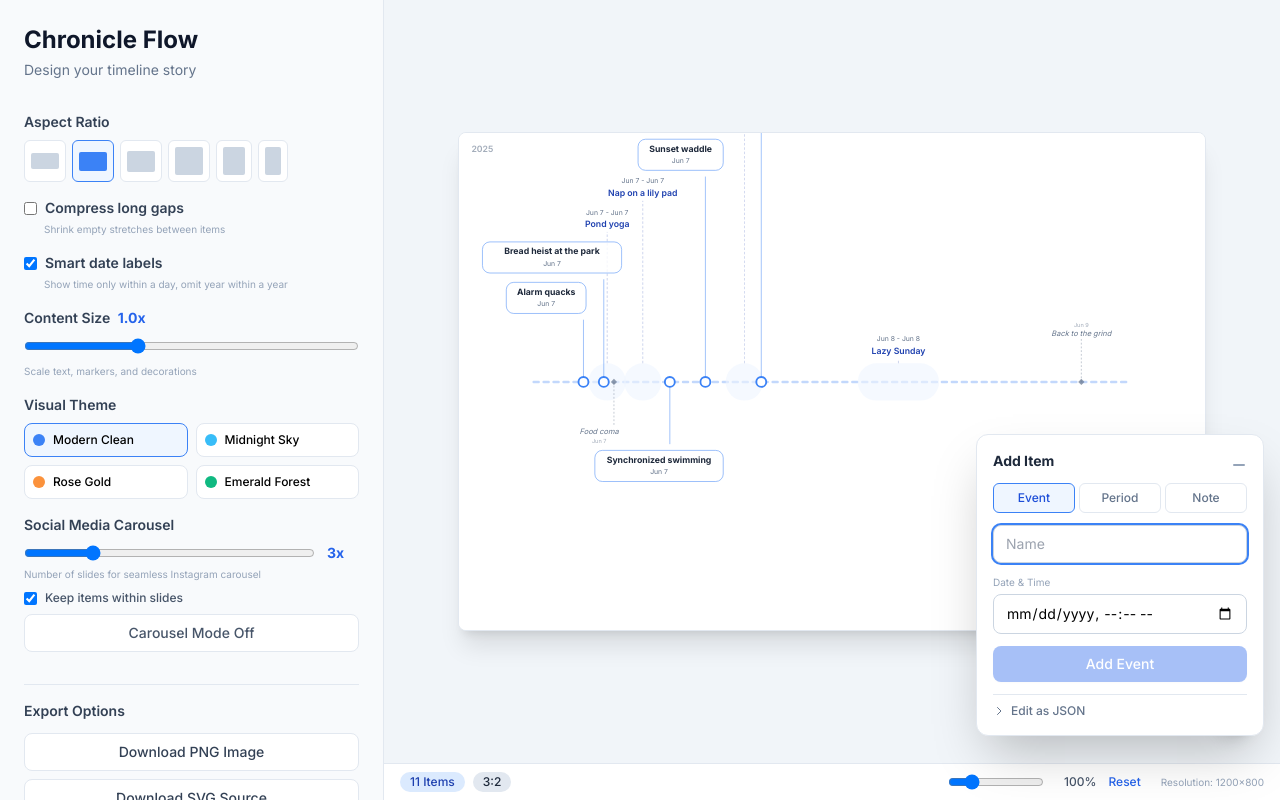
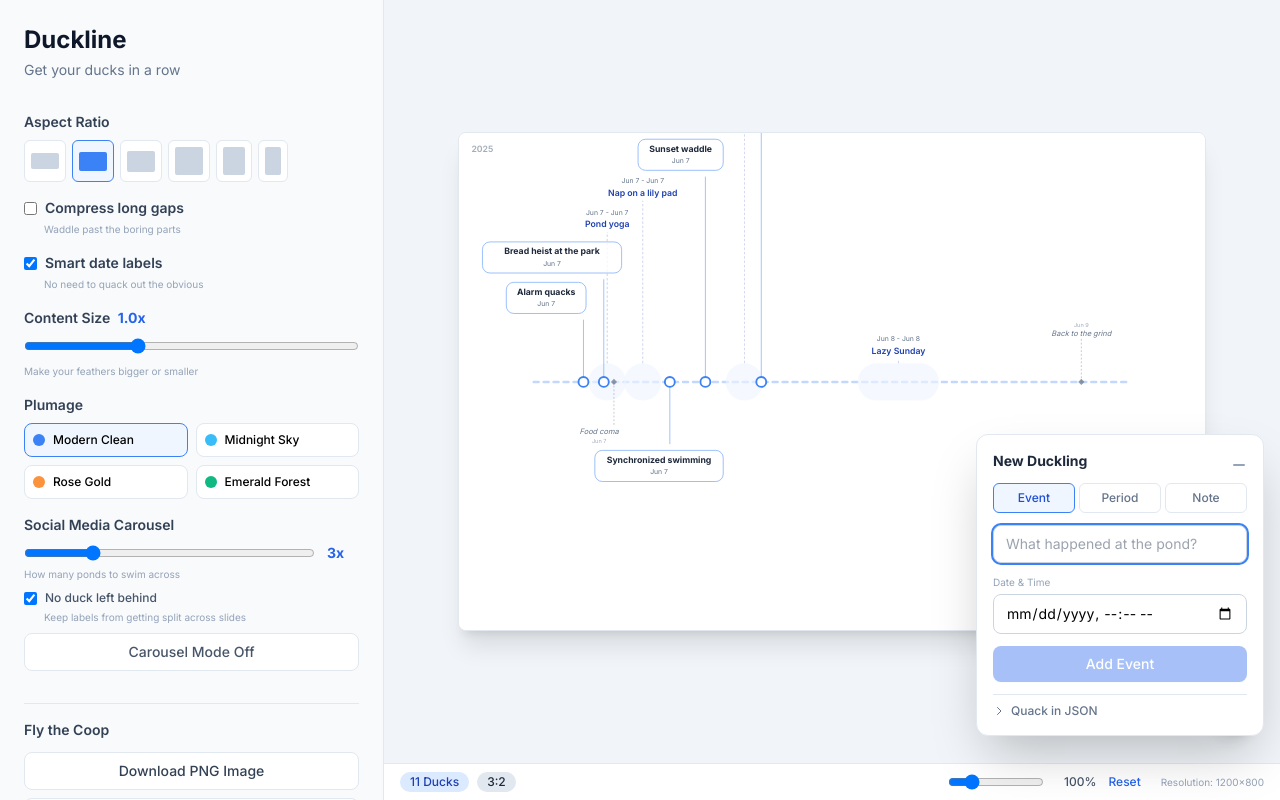
Before and after one commit to Yifeng-Sun/timelineGen, a React (Vite) app: page / in a window 1280 px wide. Built offline with nearby package versions, Linux system fonts and the light colour scheme.

Commit message:
add functions

```diff
--- a/App.tsx
+++ b/App.tsx
@@ -138,7 +138,7 @@ const App: React.FC = () => {
 
         // Update branding text position for this slice
         const textElements = clonedSvg.querySelectorAll('text');
-        const branding = Array.from(textElements).find(t => t.textContent?.includes('Chronicle Flow'));
+        const branding = Array.from(textElements).find(t => t.textContent?.includes('Duckline'));
         if (branding) {
           branding.setAttribute('x', String(i * baseWidth + baseWidth - 20));
         }
@@ -298,7 +298,7 @@ const App: React.FC = () => {
         <div className="flex justify-between items-center px-4 py-2 bg-white border-t border-slate-200">
           <div className="flex gap-2">
             <span className="inline-flex items-center px-2.5 py-0.5 rounded-full text-xs font-medium bg-blue-100 text-blue-800">
-              {items.length} Items
+              {items.length} Ducks
             </span>
             <span className="inline-flex items-center px-2.5 py-0.5 rounded-full text-xs font-medium bg-slate-200 text-slate-800">
               {aspectRatio.label}
@@ -333,8 +333,8 @@ const App: React.FC = () => {
         {isExporting && (
           <div className="absolute inset-0 bg-white/60 backdrop-blur-sm z-50 flex flex-col items-center justify-center">
             <div className="w-12 h-12 border-4 border-blue-600 border-t-transparent rounded-full animate-spin mb-4"></div>
-            <p className="text-blue-900 font-bold text-lg animate-pulse">Generating your sequence...</p>
-            <p className="text-slate-500 text-sm">Preparing high-resolution slides</p>
+            <p className="text-blue-900 font-bold text-lg animate-pulse">Hatching your masterpiece...</p>
+            <p className="text-slate-500 text-sm">Preening high-resolution feathers</p>
           </div>
         )}
       </main>
--- a/components/AddItemPanel.tsx
+++ b/components/AddItemPanel.tsx
@@ -107,7 +107,7 @@ const AddItemPanel: React.FC<AddItemPanelProps> = ({ items, setItems, onClose })
   return (
     <div className="absolute bottom-16 right-4 z-40 w-72 bg-white rounded-xl shadow-2xl border border-slate-200 p-4 space-y-3 animate-in">
       <div className="flex items-center justify-between">
-        <h3 className="text-sm font-bold text-slate-800">Add Item</h3>
+        <h3 className="text-sm font-bold text-slate-800">New Duckling</h3>
         <button onClick={onClose} className="text-slate-400 hover:text-slate-600 leading-none" title="Minimize">
           <svg width="16" height="16" viewBox="0 0 16 16" fill="none" stroke="currentColor" strokeWidth="2" strokeLinecap="round"><line x1="3" y1="12" x2="13" y2="12" /></svg>
         </button>
@@ -131,7 +131,7 @@ const AddItemPanel: React.FC<AddItemPanelProps> = ({ items, setItems, onClose })
 
       <input
         type="text"
-        placeholder="Name"
+        placeholder="What happened at the pond?"
         value={addName}
         onChange={(e) => setAddName(e.target.value)}
         onKeyDown={handleKeyDown}
@@ -182,7 +182,7 @@ const AddItemPanel: React.FC<AddItemPanelProps> = ({ items, setItems, onClose })
           >
             <path strokeLinecap="round" strokeLinejoin="round" strokeWidth="2" d="M9 5l7 7-7 7" />
           </svg>
-          Edit as JSON
+          Quack in JSON
         </button>
         {showJson && (
           <div className="mt-2 space-y-2">
--- a/components/ControlPanel.tsx
+++ b/components/ControlPanel.tsx
@@ -46,8 +46,8 @@ const ControlPanel: React.FC<ControlPanelProps> = ({
   return (
     <div className="h-full bg-slate-50 border-r border-slate-200 overflow-y-auto custom-scrollbar p-6 space-y-8 w-full md:w-96">
       <div>
-        <h1 className="text-2xl font-bold text-slate-900 mb-1">Chronicle Flow</h1>
-        <p className="text-slate-500 text-sm">Design your timeline story</p>
+        <h1 className="text-2xl font-bold text-slate-900 mb-1">Duckline</h1>
+        <p className="text-slate-500 text-sm">Get your ducks in a row</p>
       </div>
 
       <section className="space-y-4">
@@ -87,7 +87,7 @@ const ControlPanel: React.FC<ControlPanelProps> = ({
             />
             Compress long gaps
           </label>
-          <p className="text-[10px] text-slate-400 mt-1 ml-5">Shrink empty stretches between items</p>
+          <p className="text-[10px] text-slate-400 mt-1 ml-5">Waddle past the boring parts</p>
         </div>
 
         <div>
@@ -100,7 +100,7 @@ const ControlPanel: React.FC<ControlPanelProps> = ({
             />
             Smart date labels
           </label>
-          <p className="text-[10px] text-slate-400 mt-1 ml-5">Show time only within a day, omit year within a year</p>
+          <p className="text-[10px] text-slate-400 mt-1 ml-5">No need to quack out the obvious</p>
         </div>
 
         <div>
@@ -116,11 +116,11 @@ const ControlPanel: React.FC<ControlPanelProps> = ({
             onChange={(e) => setContentScale(parseFloat(e.target.value))}
             className="w-full"
           />
-          <p className="text-[10px] text-slate-400 mt-1">Scale text, markers, and decorations</p>
+          <p className="text-[10px] text-slate-400 mt-1">Make your feathers bigger or smaller</p>
         </div>
 
         <div>
-          <label className="block text-sm font-semibold text-slate-700 mb-2">Visual Theme</label>
+          <label className="block text-sm font-semibold text-slate-700 mb-2">Plumage</label>
           <div className="grid grid-cols-2 gap-2">
             {Object.values(THEMES).map((t) => (
               <button
@@ -148,7 +148,7 @@ const ControlPanel: React.FC<ControlPanelProps> = ({
             />
             <span className="text-sm font-bold text-blue-600 w-8">{exportSlices}x</span>
           </div>
-          <p className="text-[10px] text-slate-400 mt-1">Number of slides for seamless Instagram carousel</p>
+          <p className="text-[10px] text-slate-400 mt-1">How many ponds to swim across</p>
           <label className="flex items-center gap-2 text-xs font-medium text-slate-600 mt-2 cursor-pointer">
             <input
               type="checkbox"
@@ -156,8 +156,9 @@ const ControlPanel: React.FC<ControlPanelProps> = ({
               onChange={(e) => setAvoidSplit(e.target.checked)}
               className="rounded border-slate-300"
             />
-            Keep items within slides
+            No duck left behind
           </label>
+          <p className="text-[10px] text-slate-400 mt-1 ml-5">Keep labels from getting split across slides</p>
           <button
             onClick={() => setShowCarouselPreview(!showCarouselPreview)}
             className={`mt-2 w-full py-2 rounded-lg text-sm font-medium border transition ${
@@ -172,7 +173,7 @@ const ControlPanel: React.FC<ControlPanelProps> = ({
       </section>
 
       <section className="pt-4 border-t border-slate-200 space-y-3">
-        <h3 className="text-sm font-semibold text-slate-700">Export Options</h3>
+        <h3 className="text-sm font-semibold text-slate-700">Fly the Coop</h3>
         <div className="grid grid-cols-1 gap-2">
           <button
             onClick={() => onExport('png')}
@@ -191,7 +192,7 @@ const ControlPanel: React.FC<ControlPanelProps> = ({
             className="w-full bg-blue-600 text-white py-3 rounded-lg text-sm font-bold hover:bg-blue-700 transition shadow-lg flex items-center justify-center gap-2"
           >
             <svg className="w-4 h-4" fill="none" stroke="currentColor" viewBox="0 0 24 24"><path strokeLinecap="round" strokeLinejoin="round" strokeWidth="2" d="M4 16l4.586-4.586a2 2 0 012.828 0L16 16m-2-2l1.586-1.586a2 2 0 012.828 0L20 14m-6-6h.01M6 20h12a2 2 0 002-2V6a2 2 0 00-2-2H6a2 2 0 00-2 2v12a2 2 0 002 2z"></path></svg>
-            Generate Seamless Sequence
+            Launch the Flock
           </button>
         </div>
       </section>
--- a/components/TimelinePreview.tsx
+++ b/components/TimelinePreview.tsx
@@ -633,7 +633,7 @@ const TimelinePreview: React.FC<TimelinePreviewProps> = ({
         <text
           x={sliceIndex * canvasWidth + canvasWidth - 20} y={canvasHeight - 20}
           textAnchor="end" fontSize={10 * s} fill={theme.muted} opacity="0.5" className="italic"
-        >Generated with Chronicle Flow</text>
+        >Made with Duckline</text>
       </svg>
     </div>
   );
--- a/index.html
+++ b/index.html
@@ -4,7 +4,7 @@
 <head>
     <meta charset="UTF-8">
     <meta name="viewport" content="width=device-width, initial-scale=1.0">
-    <title>Chronicle Flow - Timeline Creator</title>
+    <title>Duckline - Quack Your Story Into Shape</title>
     <script src="https://cdn.tailwindcss.com"></script>
     <style>
       @import url('https://fonts.googleapis.com/css2?family=Inter:wght@300;400;500;600;700&display=swap');
```
